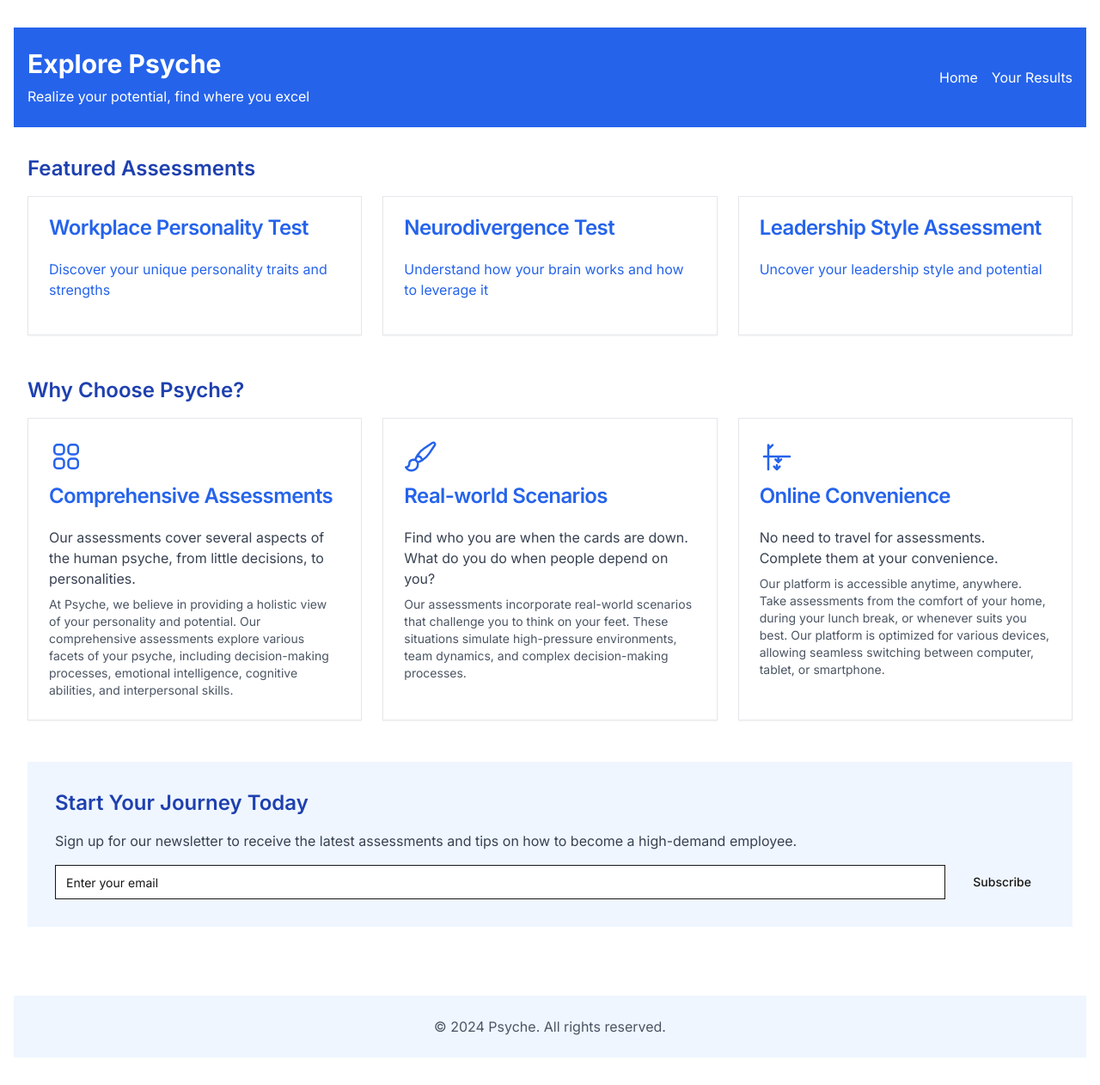
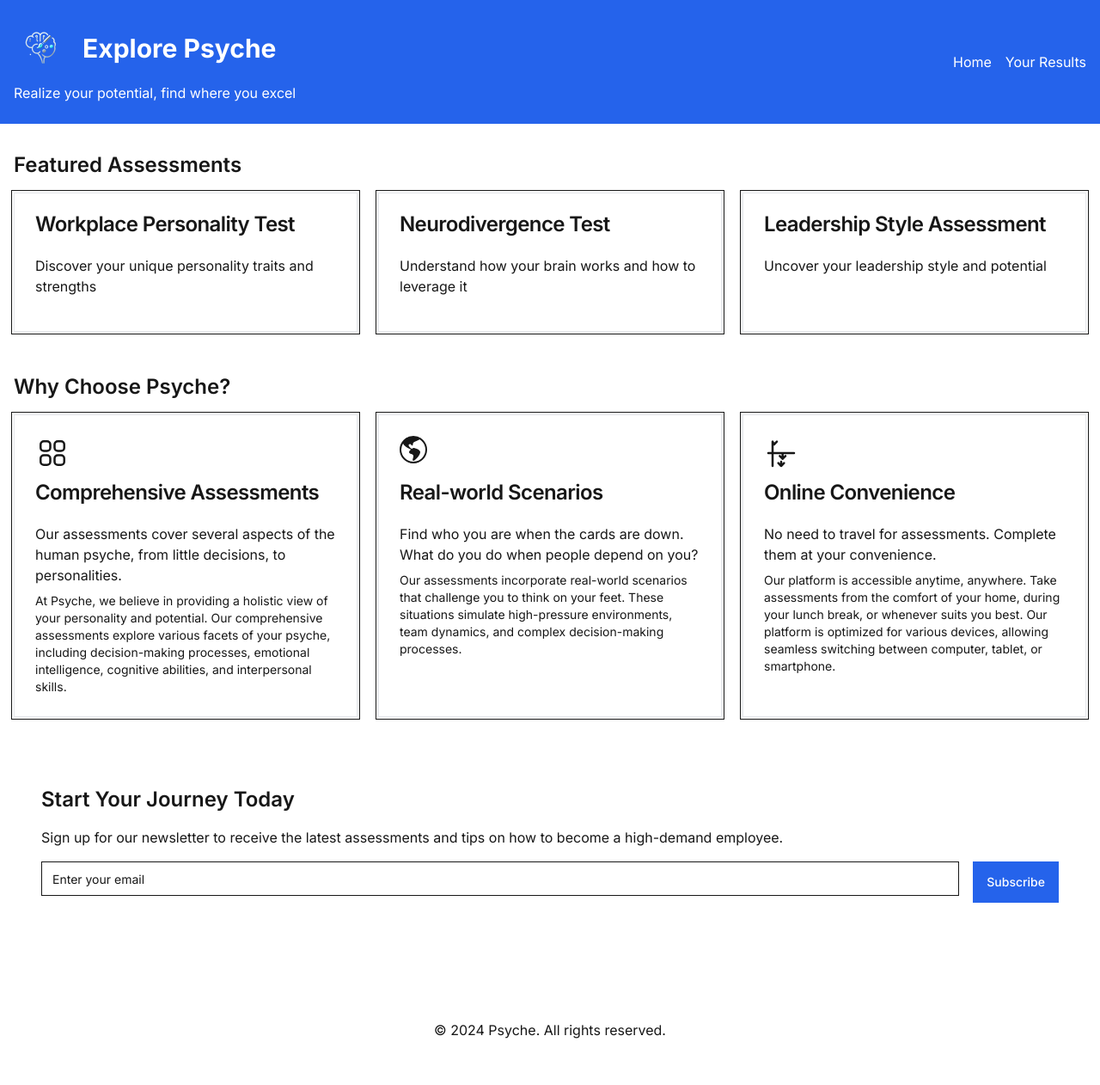
Before and after one commit to SamuraiCali/psycheSite, a Next.js app: page / in a window 1280 px wide. Shown: the whole page at 86% size. After the commit the page ends 1234 px from the top, so only its background shows below. Built offline with nearby package versions, Linux system fonts and the light colour scheme.

Commit message:
implemented theme stuff

```diff
--- a/app/layout.tsx
+++ b/app/layout.tsx
@@ -1,6 +1,4 @@
 import React from "react";
-import Image from "next/image";
-import Link from "next/link";
 import "./globals.css";
 import { Inter } from "next/font/google";
 import { UserProvider } from "@/lib/UserContext";
@@ -21,7 +19,8 @@ export default function RootLayout({
     <html lang="en">
       <body className={inter.className}>
         <UserProvider>
-          <main className="container mx-auto px-4 py-8">{children}</main>
+          {/* Removed container and added full height/width styles */}
+          <main className="min-h-screen w-full">{children}</main>
         </UserProvider>
       </body>
     </html>
--- a/app/page.tsx
+++ b/app/page.tsx
@@ -7,11 +7,11 @@ import { Header } from "@/components/ui/Header";
 
 export default function HomePage() {
   return (
-    <div className="min-h-screen bg-white">
+    <div className="min-h-screen" style={{ background: "var(--background)" }}>
       <Header />
       <main className="container mx-auto px-4 py-8">
         <section className="mb-12">
-          <h2 className="text-2xl font-semibold mb-4 text-blue-800">
+          <h2 className="text-2xl font-semibold mb-4" style={{ color: "var(--foreground)" }}>
             Featured Assessments
           </h2>
           <div className="grid grid-cols-1 md:grid-cols-2 lg:grid-cols-3 gap-6">
@@ -19,12 +19,12 @@ export default function HomePage() {
               <Card key={assessment.id}>
                 <Link href={`/assessments/${assessment.slug}`}>
                   <CardHeader>
-                    <CardTitle className="text-blue-600">
+                    <CardTitle style={{ color: "var(--foreground)" }}>
                       {assessment.title}
                     </CardTitle>
                   </CardHeader>
                   <CardContent>
-                    <p className="mb-4 text-blue-600">
+                    <p className="mb-4" style={{ color: "var(--foreground)" }}>
                       {assessment.description}
                     </p>
                   </CardContent>
@@ -35,7 +35,7 @@ export default function HomePage() {
         </section>
 
         <section className="mb-12">
-          <h2 className="text-2xl font-semibold mb-4 text-blue-800">
+          <h2 className="text-2xl font-semibold mb-4" style={{ color: "var(--foreground)" }}>
             Why Choose Psyche?
           </h2>
           <div className="grid grid-cols-1 md:grid-cols-3 gap-6">
@@ -43,14 +43,14 @@ export default function HomePage() {
               <div key={feature.id} className="block">
                 <Card className="h-full hover:shadow-lg transition-shadow">
                   <CardHeader>
-                    <feature.icon className="w-10 h-10 mb-2 text-blue-600" />
-                    <CardTitle className="text-blue-600">
+                    <feature.icon className="w-10 h-10 mb-2" style={{ color: "var(--foreground)" }} />
+                    <CardTitle style={{ color: "var(--foreground)" }}>
                       {feature.title}
                     </CardTitle>
                   </CardHeader>
                   <CardContent>
-                    <p className="text-gray-700">{feature.description}</p>
-                    <p className="mt-2 text-sm text-gray-600">
+                    <p style={{ color: "var(--foreground)" }}>{feature.description}</p>
+                    <p className="mt-2 text-sm" style={{ color: "var(--foreground)" }}>
                       {feature.details}
                     </p>
                   </CardContent>
@@ -60,11 +60,9 @@ export default function HomePage() {
           </div>
         </section>
 
-        <section className="bg-blue-50 p-8 rounded-lg">
-          <h2 className="text-2xl font-semibold mb-4 text-blue-800">
-            Start Your Journey Today
-          </h2>
-          <p className="mb-4 text-gray-700">
+        <section className="p-8 rounded-lg" style={{ color: "var(--foreground)", background: "var(--background)" }}>
+          <h2 className="text-2xl font-semibold mb-4">Start Your Journey Today</h2>
+          <p className="mb-4">
             Sign up for our newsletter to receive the latest assessments and
             tips on how to become a high-demand employee.
           </p>
@@ -73,16 +71,15 @@ export default function HomePage() {
               type="email"
               placeholder="Enter your email"
               className="flex-grow"
+              style={{ background: "var(--background)", color: "var(--foreground)" }}
             />
-            <Button type="submit">Subscribe</Button>
+            <Button type="submit" className="bg-blue-600 text-white py-6">Subscribe</Button>
           </form>
         </section>
       </main>
-      <footer className="bg-blue-50 py-6 mt-12">
+      <footer className="py-6 mt-12" style={{ color: "var(--foreground)", background: "var(--background)" }}>
         <div className="container mx-auto px-4 text-center">
-          <p className="text-gray-600">
-            &copy; 2024 Psyche. All rights reserved.
-          </p>
+          <p>&copy; 2024 Psyche. All rights reserved.</p>
         </div>
       </footer>
     </div>
@@ -138,20 +135,9 @@ const features = [
   {
     id: "real-world-scenarios",
     icon: ({ className }: { className?: string }) => (
-      <svg
-        xmlns="http://www.w3.org/2000/svg"
-        fill="none"
-        viewBox="0 0 24 24"
-        strokeWidth={1.5}
-        stroke="currentColor"
-        className={className}
-      >
-        <path
-          strokeLinecap="round"
-          strokeLinejoin="round"
-          d="M9.53 16.122a3 3 0 0 0-5.78 1.128 2.25 2.25 0 0 1-2.4 2.245 4.5 4.5 0 0 0 8.4-2.245c0-.399-.078-.78-.22-1.128Zm0 0a15.998 15.998 0 0 0 3.388-1.62m-5.043-.025a15.994 15.994 0 0 1 1.622-3.395m3.42 3.42a15.995 15.995 0 0 0 4.764-4.648l3.876-5.814a1.151 1.151 0 0 0-1.597-1.597L14.146 6.32a15.996 15.996 0 0 0-4.649 4.763m3.42 3.42a6.776 6.776 0 0 0-3.42-3.42"
-        />
-      </svg>
+    <svg xmlns="http://www.w3.org/2000/svg" width="48" height="48" fill="currentColor" viewBox="0 0 24 24">
+      <path d="M8 0a8 8 0 1 0 0 16A8 8 0 0 0 8 0M2.04 4.326c.325 1.329 2.532 2.54 3.717 3.19.48.263.793.434.743.484q-.121.12-.242.234c-.416.396-.787.749-.758 1.266.035.634.618.824 1.214 1.017.577.188 1.168.38 1.286.983.082.417-.075.988-.22 1.52-.215.782-.406 1.48.22 1.48 1.5-.5 3.798-3.186 4-5 .138-1.243-2-2-3.5-2.5-.478-.16-.755.081-.99.284-.172.15-.322.279-.51.216-.445-.148-2.5-2-1.5-2.5.78-.39.952-.171 1.227.182.078.099.163.208.273.318.609.304.662-.132.723-.633.039-.322.081-.671.277-.867.434-.434 1.265-.791 2.028-1.12.712-.306 1.365-.587 1.579-.88A7 7 0 1 1 2.04 4.327Z"/>
+    </svg>
     ),
     title: "Real-world Scenarios",
     description:
--- a/app/results/page.tsx
+++ b/app/results/page.tsx
@@ -101,25 +101,25 @@ const ResultsPageContent: React.FC = () => {
   };
 
   return (
-    <div className="min-h-screen p-8 bg-gray-50 flex items-center justify-center">
+    <div className="min-h-screen p-8 flex items-center justify-center" style={{ color: "var(--foreground)", background: "var(--background)" }}>
       <Card className="w-full max-w-2xl">
         <CardHeader>
           <CardTitle className="text-3xl font-bold text-blue-600">
             Test Results
           </CardTitle>
         </CardHeader>
-        <CardContent className="space-y-4 text-black">
+        <CardContent className="space-y-4">
           <p className="text-xl font-semibold">
             Test: {test.charAt(0).toUpperCase() + test.slice(1)}
           </p>
           <div className="space-y-2">
             <p className="text-lg font-semibold">Your Result: {result}</p>
-            <p className="text-gray-600">
+            <p>
               {getResultDescription(test, result)}
             </p>
           </div>
           {isExpanded && (
-            <div className="mt-4 text-gray-700">
+            <div className="mt-4 text-gray-400">
               <p className="text-base">
                 {getResultDescription(test, result)} More detailed information
                 about your results can be added here. For example, additional
--- a/components/ui/Header.tsx
+++ b/components/ui/Header.tsx
@@ -1,4 +1,5 @@
 import Link from "next/link";
+import Image from "next/image"
 
 export function Header() {
   return (
@@ -6,7 +7,16 @@ export function Header() {
       <div className="container mx-auto px-4">
         <div className="flex justify-between items-center">
           <div>
-            <h1 className="text-3xl font-bold">Explore Psyche</h1>
+          <div className="flex items-center">
+            <Image
+              src={"/images/PsycheLogoClear.png"}
+              width={64}
+              height={64}
+              alt={`logo`}
+              className="rounded-lg"
+            />
+            <h1 className="text-3xl font-bold ml-4">Explore Psyche</h1>
+          </div>
             <p className="mt-2">Realize your potential, find where you excel</p>
           </div>
           <nav>
--- a/components/ui/card.tsx
+++ b/components/ui/card.tsx
@@ -1,6 +1,6 @@
-import * as React from "react"
+import * as React from "react";
 
-import { cn } from "@/lib/utils"
+import { cn } from "@/lib/utils";
 
 const Card = React.forwardRef<
   HTMLDivElement,
@@ -9,13 +9,18 @@ const Card = React.forwardRef<
   <div
     ref={ref}
     className={cn(
-      "rounded-lg border bg-card text-card-foreground shadow-sm",
+      "rounded-lg border bg-card text-card-foreground shadow-sm outline outline-1 outline-offset-2",
       className
     )}
+    style={{
+      background: "var(--background)",
+      color: "var(--foreground)",
+      outlineColor: "var(--foreground)",
+    }}
     {...props}
   />
-))
-Card.displayName = "Card"
+));
+Card.displayName = "Card";
 
 const CardHeader = React.forwardRef<
   HTMLDivElement,
@@ -24,10 +29,11 @@ const CardHeader = React.forwardRef<
   <div
     ref={ref}
     className={cn("flex flex-col space-y-1.5 p-6", className)}
+    style={{ color: "var(--foreground)" }}
     {...props}
   />
-))
-CardHeader.displayName = "CardHeader"
+));
+CardHeader.displayName = "CardHeader";
 
 const CardTitle = React.forwardRef<
   HTMLDivElement,
@@ -39,10 +45,11 @@ const CardTitle = React.forwardRef<
       "text-2xl font-semibold leading-none tracking-tight",
       className
     )}
+    style={{ color: "var(--foreground)" }}
     {...props}
   />
-))
-CardTitle.displayName = "CardTitle"
+));
+CardTitle.displayName = "CardTitle";
 
 const CardDescription = React.forwardRef<
   HTMLDivElement,
@@ -51,18 +58,24 @@ const CardDescription = React.forwardRef<
   <div
     ref={ref}
     className={cn("text-sm text-muted-foreground", className)}
+    style={{ color: "var(--foreground)" }}
     {...props}
   />
-))
-CardDescription.displayName = "CardDescription"
+));
+CardDescription.displayName = "CardDescription";
 
 const CardContent = React.forwardRef<
   HTMLDivElement,
   React.HTMLAttributes<HTMLDivElement>
 >(({ className, ...props }, ref) => (
-  <div ref={ref} className={cn("p-6 pt-0", className)} {...props} />
-))
-CardContent.displayName = "CardContent"
+  <div
+    ref={ref}
+    className={cn("p-6 pt-0", className)}
+    style={{ color: "var(--foreground)" }}
+    {...props}
+  />
+));
+CardContent.displayName = "CardContent";
 
 const CardFooter = React.forwardRef<
   HTMLDivElement,
@@ -71,9 +84,17 @@ const CardFooter = React.forwardRef<
   <div
     ref={ref}
     className={cn("flex items-center p-6 pt-0", className)}
+    style={{ color: "var(--foreground)" }}
     {...props}
   />
-))
-CardFooter.displayName = "CardFooter"
+));
+CardFooter.displayName = "CardFooter";
 
-export { Card, CardHeader, CardFooter, CardTitle, CardDescription, CardContent }
+export {
+  Card,
+  CardHeader,
+  CardFooter,
+  CardTitle,
+  CardDescription,
+  CardContent,
+};
--- a/package.json
+++ b/package.json
@@ -20,6 +20,7 @@
     "clsx": "^2.1.1",
     "lucide-react": "^0.456.0",
     "next": "14.2.15",
+    "nextjs": "^0.0.3",
     "react": "^18.3.1",
     "react-dom": "^18.3.1",
     "reactflow": "^11.11.4",
```
Also changed, not shown: app/scores/page.tsx (+8 -8 lines), components/ui/assessment.tsx (+4 -4 lines), 1 other file (tests, documents, lock files or other folders).
